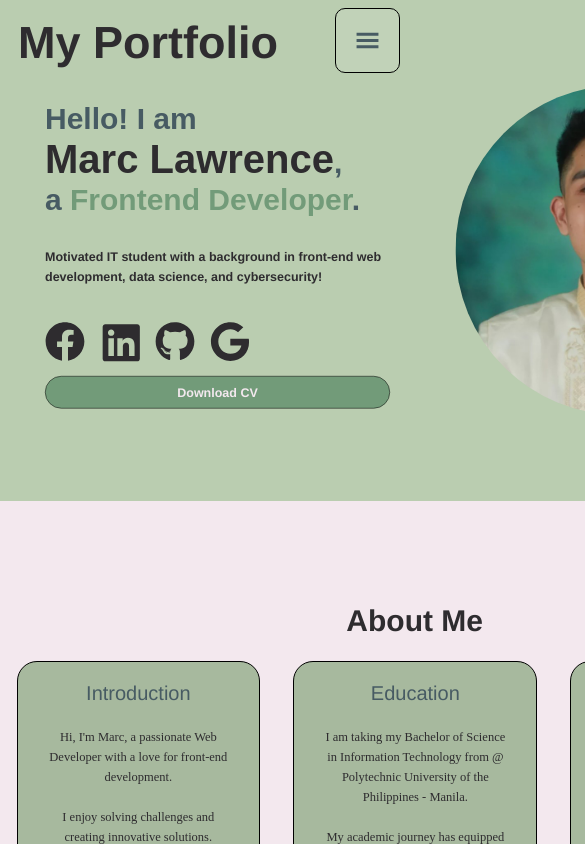
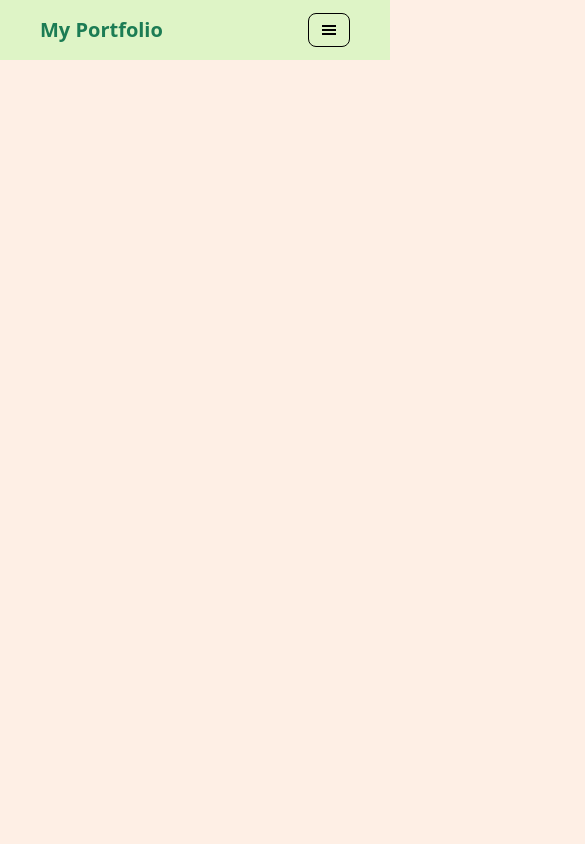
Before and after one commit to MarcLawrenceKing/portfolio-website, a React (Vite) app in the folder client/: page / in a window 390 px wide. Shown: the top 844 px of the page, 585 px wide, since content can reach past the window. Built offline with nearby package versions, Linux system fonts and the light colour scheme.

Commit message:
set up tailwind

```diff
--- a/client/src/components/App.jsx
+++ b/client/src/components/App.jsx
@@ -1,24 +1,22 @@
-import '../styles/App.css'
-import Navbar from './Navbar'
-import Hero from './Hero'
-import AboutMe from './AboutMe'
-import Skills from './Skills'
-import Projects from './Projects'
-import Footer from './Footer'
-
+import "../styles/App.css";
+import Navbar from "./Navbar";
+import Hero from "./Hero";
+import AboutMe from "./AboutMe";
+import Skills from "./Skills";
+import Projects from "./Projects";
+import Footer from "./Footer";
 
 function App() {
-
   return (
     <div className="app">
       <Navbar />
-      <Hero />
+      {/* <Hero />
       <AboutMe />
       <Skills />
       <Projects />
-      <Footer />
+      <Footer /> */}
     </div>
-  )
+  );
 }
 
-export default App
+export default App;
--- a/client/src/components/Button.jsx
+++ b/client/src/components/Button.jsx
@@ -1,12 +1,42 @@
-import "../styles/Button.css";
+import React from "react";
+import clsx from "clsx";
 
-const Button = ({ variant, children, onClick }) => {
+const Button = ({
+  variant = "primary",
+  size = "md",
+  className,
+  children,
+  ...props
+}) => {
+  const baseStyles = "rounded-lg transition border";
+
+  const variantStyles = {
+    toggle: "sm:hidden ",
+    primary: "bg-blue-600 text-white hover:bg-blue-700 focus:ring-blue-500",
+    secondary: "bg-gray-600 text-white hover:bg-gray-700 focus:ring-gray-500",
+    danger: "bg-red-600 text-white hover:bg-red-700 focus:ring-red-500",
+    outline:
+      "border border-gray-300 text-gray-700 hover:bg-gray-100 focus:ring-gray-400",
+  };
+
+  const sizeStyles = {
+    sm: "px-3 py-1 text-sm",
+    md: "px-3 py-2 text-base",
+    lg: "px-5 py-3 text-lg",
+  };
+
   return (
-    <>
-      <button className={`button ${variant}`} onClick={onClick}>
-        {children}
-      </button>
-    </>
+    <button
+      className={clsx(
+        baseStyles,
+        variantStyles[variant],
+        sizeStyles[size],
+        className
+      )}
+      {...props}
+    >
+      {children}
+    </button>
   );
 };
 
--- /dev/null
+++ b/client/src/components/NavList.jsx
@@ -0,0 +1,14 @@
+import React from "react";
+
+const NavList = ({ className }) => {
+  return (
+    <div className={`flex gap-5 font-semibold ${className} `}>
+      <a href="#hero-section">Home</a>
+      <a href="#resume-section">Resume</a>
+      <a href="#projects-section">Projects</a>
+      <a href="#contact-section">Contact</a>
+    </div>
+  );
+};
+
+export default NavList;
--- a/client/src/components/Navbar.jsx
+++ b/client/src/components/Navbar.jsx
@@ -1,25 +1,10 @@
 import { useEffect, useState } from "react";
 import "../styles/Navbar.css";
 import Button from "./Button";
+import NavList from "./NavList";
 import { GiHamburgerMenu } from "react-icons/gi";
 
 const Navbar = () => {
-  useEffect(() => {
-    const handleScroll = () => {
-      const navbar = document.querySelector(".navbar");
-      if (window.scrollY > 50) {
-        navbar.classList.add("blur");
-      } else {
-        navbar.classList.remove("blur");
-      }
-    };
-    window.addEventListener("scroll", handleScroll);
-
-    return () => {
-      window.removeEventListener("scroll", handleScroll);
-    };
-  }, []);
-
   const [menuOpen, setMenuOpen] = useState(false);
 
   const toggleMenu = () => {
@@ -27,41 +12,20 @@ const Navbar = () => {
   };
 
   return (
-    <div className="navbar">
-      <div className="brand-name-container">
-        <p className="navbar-brand">My Portfolio</p>
+    <div className="flex justify-between items-center bg-accent1 h-15 px-10">
+      <div className="">
+        <p className="text-primary font-bold text-xl">My Portfolio</p>
       </div>
 
-      <div className="nav-buttons-section">
-        <div className="hamburger-toggle-div">
-          <Button onClick={toggleMenu} variant={"hamburger-navbar"}>
-            {" "}
+      <div className="">
+        <div className="">
+          <Button onClick={toggleMenu} variant={"toggle"}>
             <GiHamburgerMenu />
           </Button>
-          {menuOpen && (
-            <div className="hamburger-toggle-content">
-              <a href="#hero-section">Home</a>
-              <a href="#about-me-section">About Me</a>
-              <a href="#skills-section">Skills</a>
-              <a href="#projects-section">Projects</a>
-            </div>
-          )}
+          {menuOpen && <NavList className={"sm:hidden"} />}
         </div>
 
-        <div className="nav-btn-section">
-          <a href="#hero-section">
-            <Button variant={"navbar-btn"}>Home</Button>
-          </a>
-          <a href="#about-me-section">
-            <Button variant={"navbar-btn"}>About Me</Button>
-          </a>
-          <a href="#skills-section">
-            <Button variant={"navbar-btn"}>Skills</Button>
-          </a>
-          <a href="#projects-section">
-            <Button variant={"navbar-btn"}> Projects</Button>
-          </a>
-        </div>
+        <NavList className={"hidden"} />
       </div>
     </div>
   );
--- a/client/src/index.css
+++ b/client/src/index.css
@@ -1,11 +1,26 @@
-/* Set root width */
-html {
-  width: 100%; /* 100% of the viewport width */
-  background-color: #bacdb0;
+@import "tailwindcss";
+
+@theme {
+  --color-primary: oklch(52.2% 0.1074 160.34);
+  --color-secondary: oklch(83.14% 0.1333 158.38);
+  --color-accent1: oklch(93.92% 0.0648 128.43);
+  --color-accent2: oklch(38.88% 0.0833 151.44);
+  --color-accent3: oklch(80.91% 0.1431 122.13);
+
+  --color-white: oklch(100% 0 0);
+  --collor-black: oklch(12.24% 0.0184 20.07);
+
+  --breakpoint-todo3: 59.375rem;
+  --breakpoint-xs: 30rem;
+  --breakpoint-s: 40rem;
+  --breakpoint-md: 47rem;
+  --breakpoint-lg: 64rem;
+  --breakpoint-xl: 80rem;
+  --breakpoint-2xl: 96rem;
+  --breakpoint-3xl: 120rem;
 }
 
 body {
-  width: 100%; /* 100% of the root width */
-  margin: 0; /* Remove default margin */
-  padding: 0; /* Remove default padding */
+  @apply font-sans;
+  background: oklch(96.13% 0.0211 56.13);
 }
--- a/client/src/styles/App.css
+++ b/client/src/styles/App.css
@@ -1,4 +1,4 @@
-.app {
+/* .app {
   min-height: 50%;
   min-width: 830px;
-}
+} */
--- a/client/src/styles/Button.css
+++ b/client/src/styles/Button.css
@@ -1,4 +1,4 @@
-.button {
+/* .button {
   border: 1px solid black;
   border-radius: 15px;
   font-size: 25px;
@@ -73,4 +73,4 @@
     position: sticky;
     right: 20px;
   }
-}
+} */
--- a/client/src/styles/Navbar.css
+++ b/client/src/styles/Navbar.css
@@ -1,4 +1,4 @@
-.navbar {
+/* .navbar {
   position: sticky;
   top: 0;
   height: 100px;
@@ -14,7 +14,7 @@
   left: 10px;
   font-weight: bold;
   font-size: 50px;
-  font-family: "Franklin Gothic Medium", "Arial Narrow", Arial, sans-serif;
+
   margin: 0px;
   margin-top: 1.2%;
   margin-left: 1%;
@@ -74,38 +74,4 @@
 
 .hamburger-toggle-div a:hover {
   background-color: beige;
-}
-@media (min-width: 1000px) {
-  .hamburger-toggle-content a {
-    display: none;
-  }
-}
-
-@media (max-width: 1000px) {
-  .nav-btn-section {
-    display: none;
-  }
-}
-
-@media (max-width: 1600px) {
-  .navbar {
-    height: 90px;
-  }
-  .nav-btn-section a,
-  .navbar-brand {
-    transform: scale(0.9);
-    transform-origin: top left;
-  }
-}
-
-@media (max-width: 1480px) {
-  .navbar {
-    height: 85px;
-  }
-}
-
-@media (max-width: 1000px) {
-  .navbar-brand {
-    margin-top: 2%;
-  }
-}
+} */
--- a/client/vite.config.js
+++ b/client/vite.config.js
@@ -1,8 +1,9 @@
 import { defineConfig } from 'vite'
 import react from '@vitejs/plugin-react-swc'
+import tailwindcss from '@tailwindcss/vite'
 
 // https://vitejs.dev/config/
 export default defineConfig({
-  plugins: [react()],
+  plugins: [react(), tailwindcss()],
   base: '/portfolio-website/'
 })
```
Also changed, not shown: client/package.json (+6 -2 lines), 2 other files (tests, documents, lock files or other folders).
